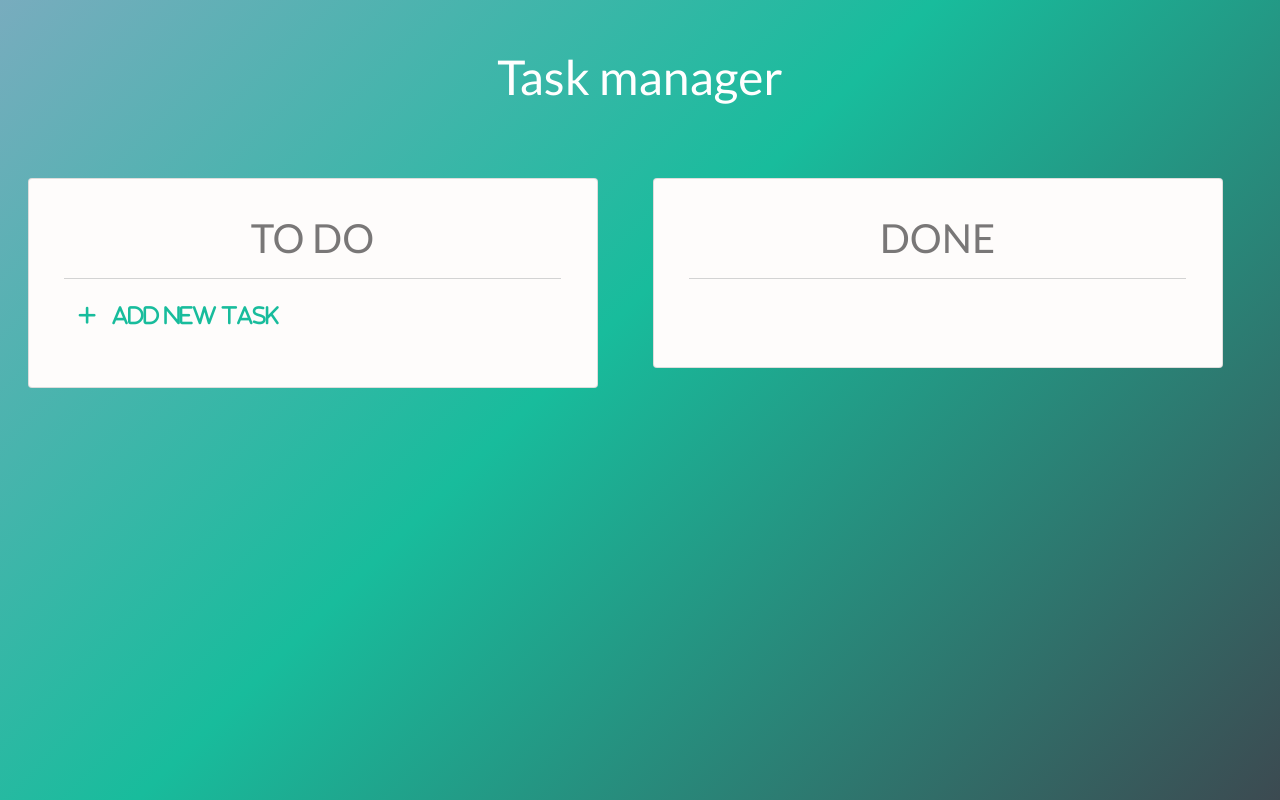
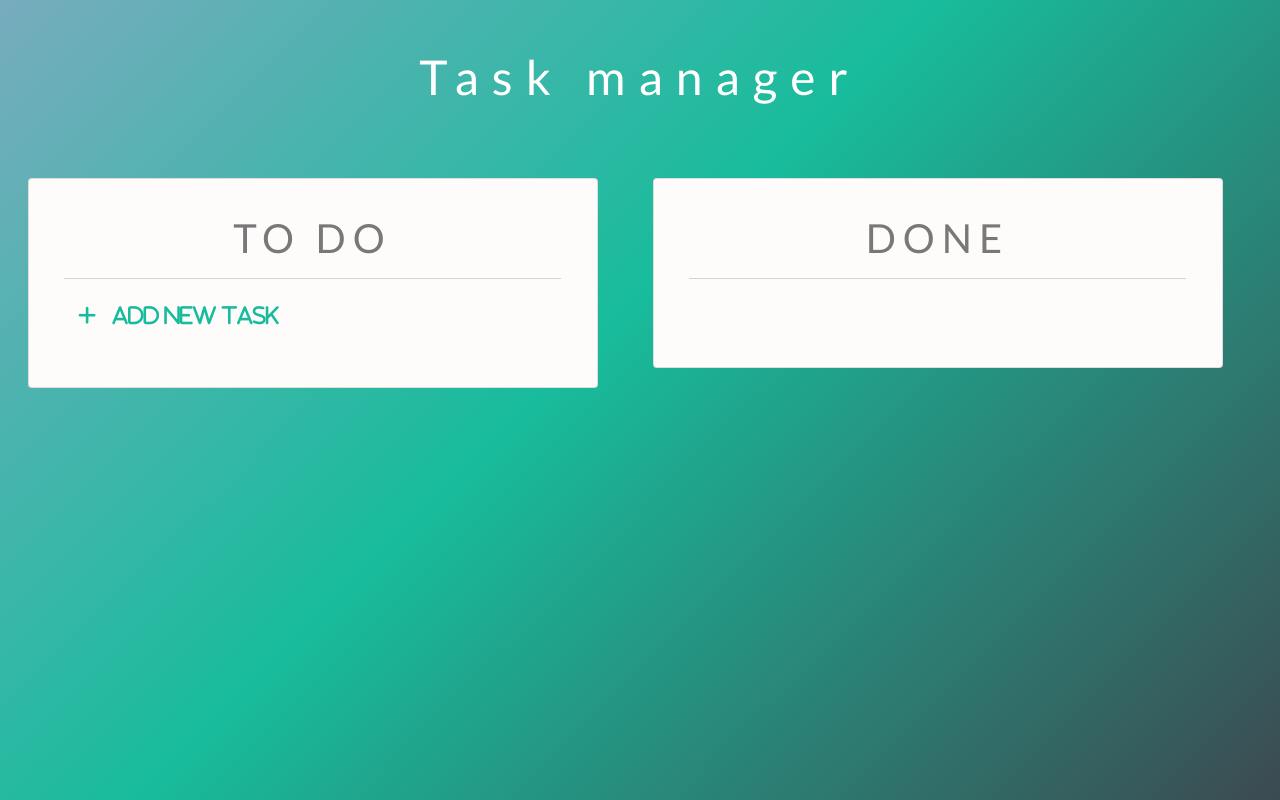
Before and after one commit to diana-moreno/task-manager, a React (Create React App) app: page / in a window 1280 px wide. Built offline with nearby package versions, Linux system fonts and the light colour scheme.

Commit message:
add letter spacing

```diff
--- a/src/index.css
+++ b/src/index.css
@@ -12,6 +12,7 @@ h2, p, label {
 }
 h1 {
   color: white;
+  letter-spacing: 13px;
 }
 h4 {
   font-weight: bold;
@@ -86,6 +87,7 @@ header {
   border-bottom: 1px solid lightgrey;
   margin-bottom: 2rem;
   padding-bottom: 1rem;
+  letter-spacing: 7px;
 }
 button {
   background-color: white;
```
